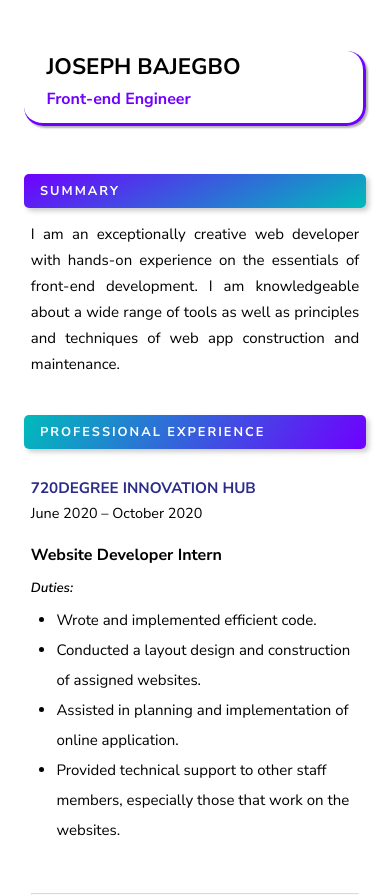
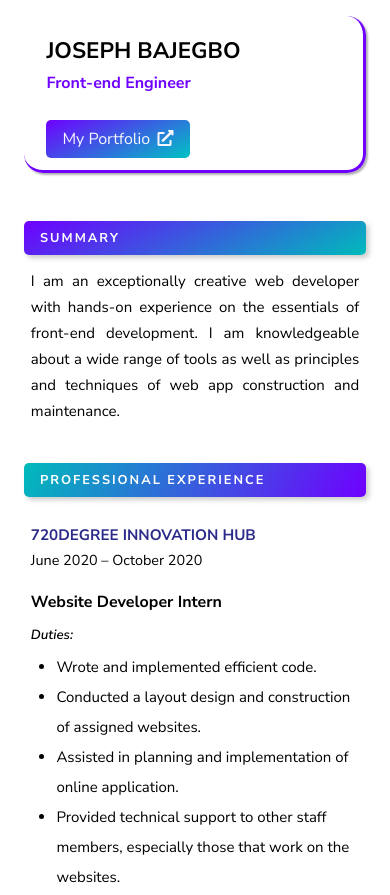
Before and after one commit to sagacious123/resume-page, a plain HTML site: page index.html in a window 390 px wide. Shown: the top 895 px of the page. Drawn offline with Linux system fonts and the light colour scheme.

Commit message:
added a portfolio button

```diff
--- a/index.html
+++ b/index.html
@@ -13,6 +13,7 @@
   <link
     href="https://fonts.googleapis.com/css2?family=Nunito+Sans:ital,wght@0,200;0,300;0,400;0,600;0,700;0,800;0,900;1,200;1,400;1,600;1,700&display=swap"
     rel="stylesheet">
+  <link rel="stylesheet" href="https://pro.fontawesome.com/releases/v5.10.0/css/all.css" integrity="sha384-AYmEC3Yw5cVb3ZcuHtOA93w35dYTsvhLPVnYs9eStHfGJvOvKxVfELGroGkvsg+p" crossorigin="anonymous"/>
   <link rel="stylesheet" href="style.css">
   <title>Joseph Bajegbo | Resume</title>
 </head>
@@ -45,8 +46,11 @@
     </aside>
     <section>
       <header>
-        <h1>Joseph Bajegbo</h1>
-        <h4>Front-end Engineer</h4>
+        <div>
+          <h1>Joseph Bajegbo</h1>
+          <h4>Front-end Engineer</h4>
+        </div>
+        <a href="https://bajegbo-joseph.netlify.app" target="_blank">My Portfolio <i class="fa fa-external-link-alt"></i> </a>
       </header>
       <div class="summary">
         <h3>SUMMARY</h3>
--- a/style.css
+++ b/style.css
@@ -146,6 +146,9 @@ header {
   padding-left: 1.4rem;
   border-radius: 1.2rem;
   box-shadow: 2px 2px 2px #8080809c;
+  display: flex;
+  align-items: flex-end;
+  justify-content: space-between;
 }
 header h1 {
   font-size: 1.8rem;
@@ -155,6 +158,26 @@ header h1 {
 header h4 {
   margin: 0;
   color: rgb(111 0 255);
+}
+header a {
+  color: rgb(246, 246, 255);
+  font-weight: 500;
+  text-decoration: none;
+  border-radius: 5px;
+  background: linear-gradient(334deg, rgb(0 195 195), rgb(111 0 255));
+  padding: .5rem 1rem;
+  text-align: center;
+  position: relative;
+  /* top: -2rem; */
+  right: .8rem;
+  float: right;
+  transition: .4s linear;
+}
+header i {
+  margin-left: .2rem;
+}
+header a:hover {
+  background: linear-gradient(334deg, rgb(111 0 255), rgb(0 195 195));
 }
 .summary {
   margin-bottom: 2.4rem;
@@ -295,12 +318,20 @@ ul {
   } */
 }
 @media (max-width: 630px) {
+  header {
+    flex-direction: column;
+    align-items: flex-start;
+  }
+  header a {
+    margin-top: 1.6rem;
+    right: 0;
+  }
   aside {
     flex-direction: column;
     padding: 3rem 1.5rem;
   }
   section {
-    padding: 2rem 1.5rem;
+    padding: 1rem 1.5rem;
   }
   .contact, .tools, .education, .certification {
     width: 80%;
@@ -336,6 +367,9 @@ ul {
     margin-bottom: 1rem;
     margin-right: 0;
   }
+  .foot a {
+    padding: .5rem 1rem;
+  }
 }
 @media (max-width: 500px) {
   .summary h3 {
@@ -354,4 +388,7 @@ ul {
   header h1 {
     font-size: 1.4rem;
   }
+  .foot a {
+    padding: .5rem .8rem;
+  }
 }
```
